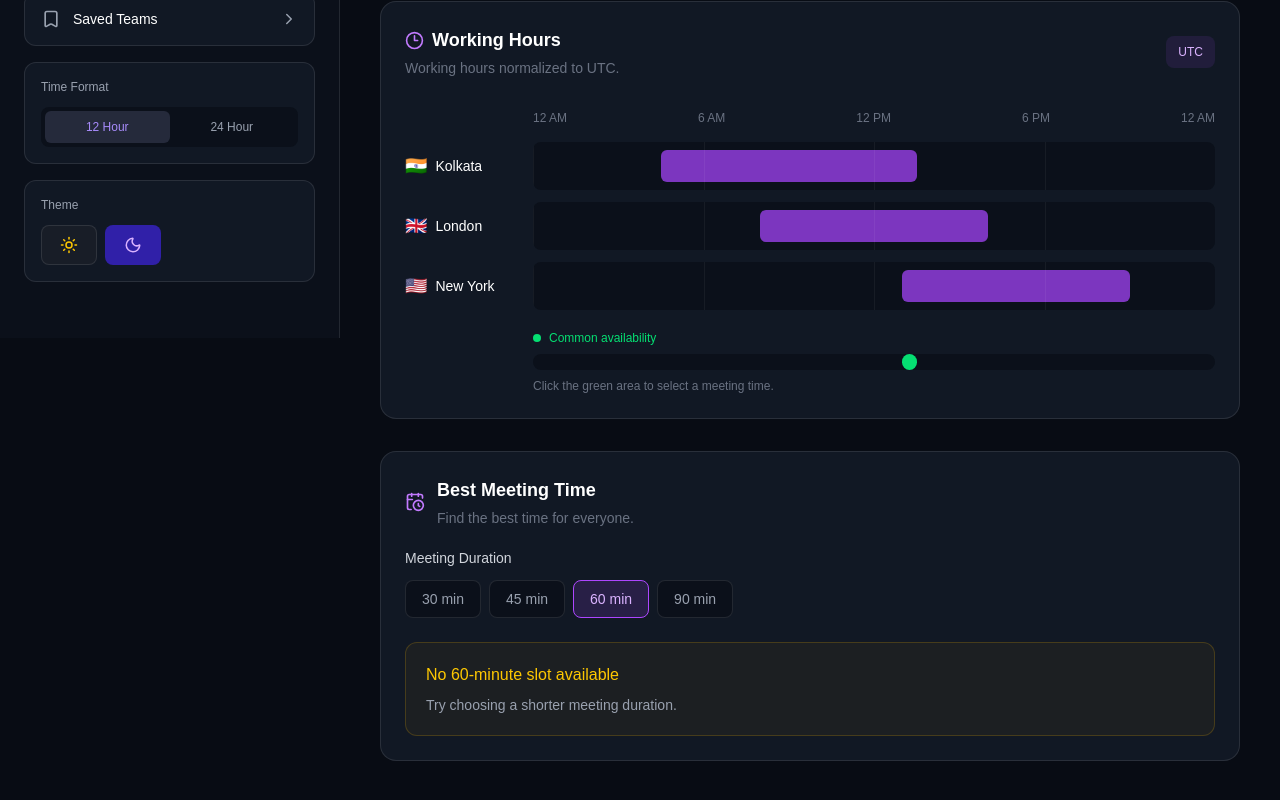
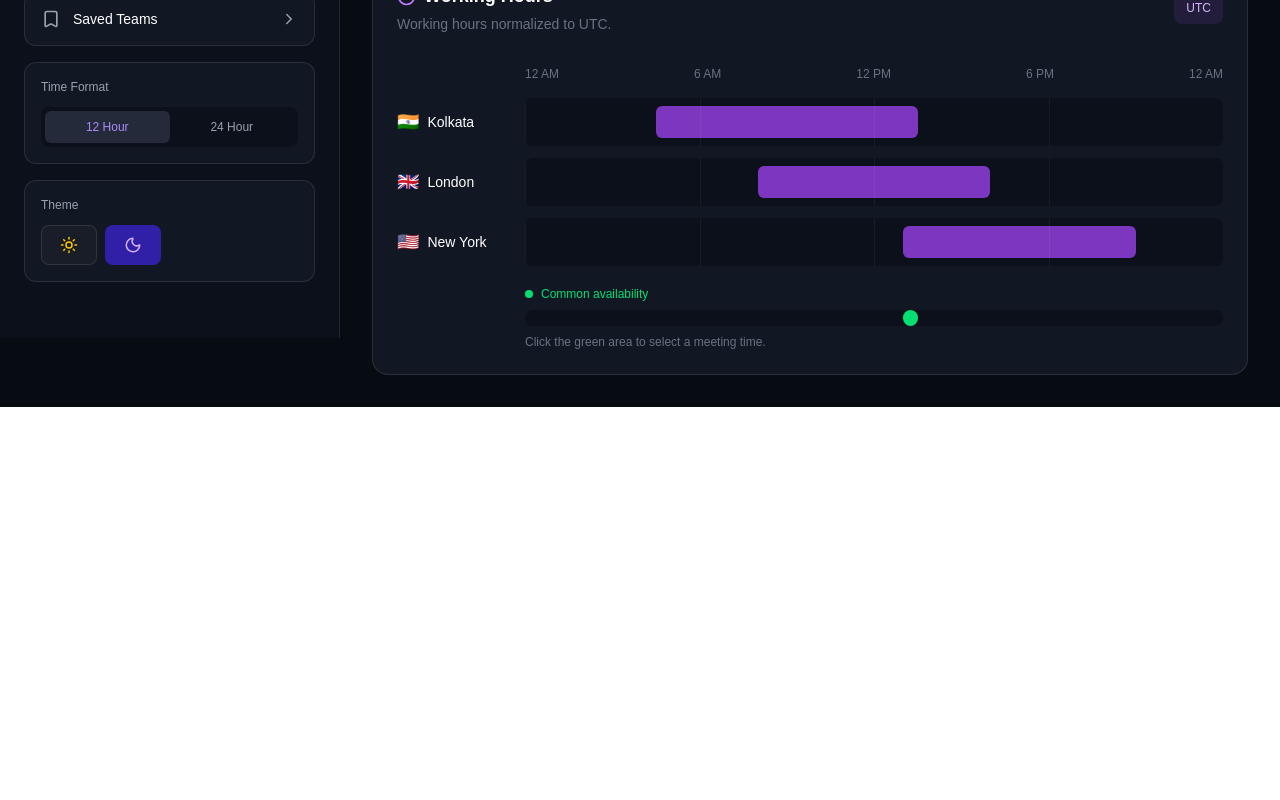
Before and after one commit to Soumyodipto68/Time-Grid, a Next.js app: page / in a window 1280 px wide. Shown: the part 462-1262 px from the top of the page. After the commit the page ends 869 px from the top, so only its background shows below. Built offline with nearby package versions, Linux system fonts and the light colour scheme.

Commit message:
Refactor Home component to integrate team URL handling and improve layout structure

```diff
--- a/src/app/page.tsx
+++ b/src/app/page.tsx
@@ -1,22 +1,51 @@
-import BestMeetingTime from "../components/BestMeetingTime";
+"use client";
+
+import { useEffect } from "react";
+import { useSearchParams } from "next/navigation";
+
+import Sidebar from "../components/Sidebar";
 import Header from "../components/Header";
 import LocalTimeGrid from "../components/LocalTimeGrid";
-import Sidebar from "../components/Sidebar";
 import WorkingHoursTimeline from "../components/WorkingHoursTimeline";
 
+import { useTeam } from "../context/TeamContext";
+import { decodeTeam } from "../lib/teamUrl";
+
 export default function Home() {
+  const searchParams = useSearchParams();
+
+  const { setMembersFromUrl } = useTeam();
+
+  useEffect(() => {
+    const encodedTeam = searchParams.get("team");
+
+    if (!encodedTeam) {
+      return;
+    }
+
+    const decodedTeam = decodeTeam(encodedTeam);
+
+    if (!decodedTeam) {
+      console.error(
+        "Invalid shared team URL"
+      );
+
+      return;
+    }
+
+    setMembersFromUrl(decodedTeam);
+  }, [ searchParams, setMembersFromUrl,]);
+
   return (
-    <main className="flex min-h-screen bg-[#080c14] text-white">
+    <main className="flex min-h-screen bg-[#070b12] text-white">
       <Sidebar />
 
-      <section className="flex-1 overflow-y-auto p-10">
+      <section className="min-w-0 flex-1 overflow-hidden p-8">
         <Header />
 
         <LocalTimeGrid />
 
         <WorkingHoursTimeline />
-
-        <BestMeetingTime />
       </section>
     </main>
   );
```
